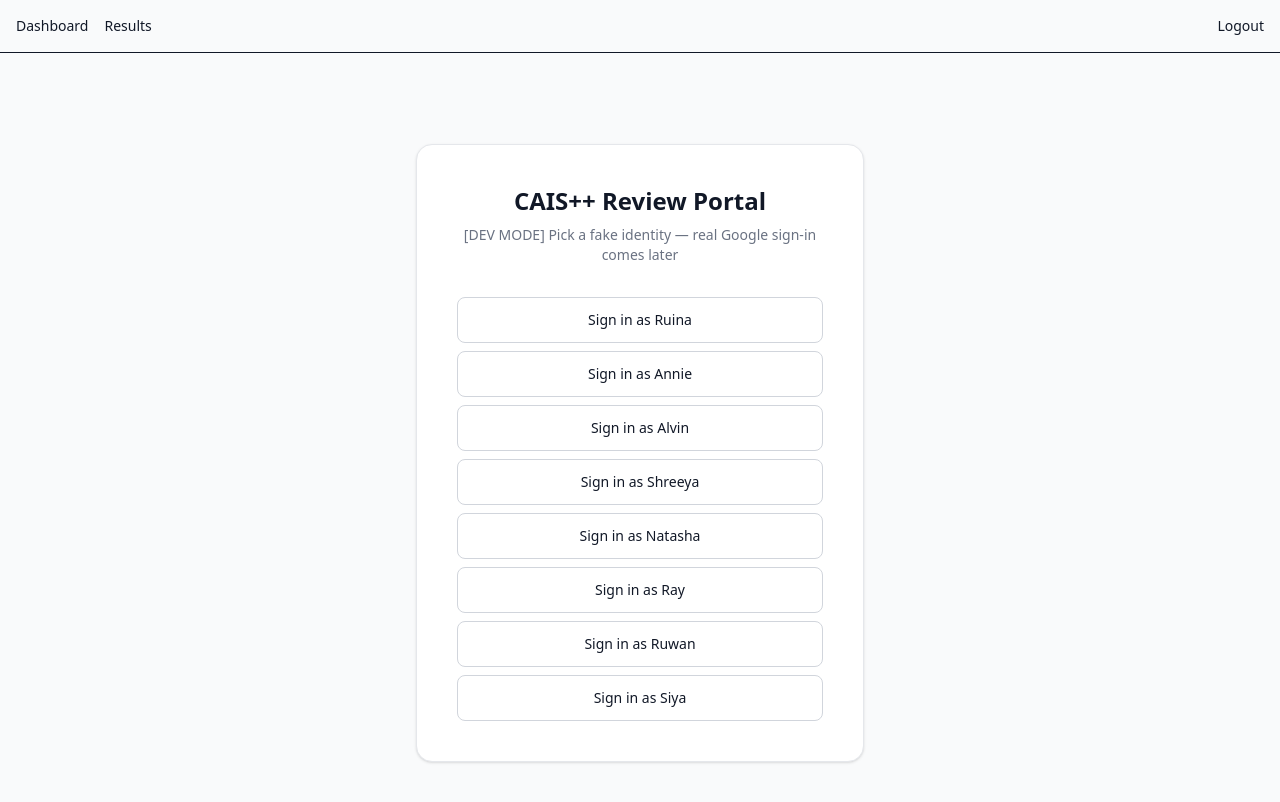
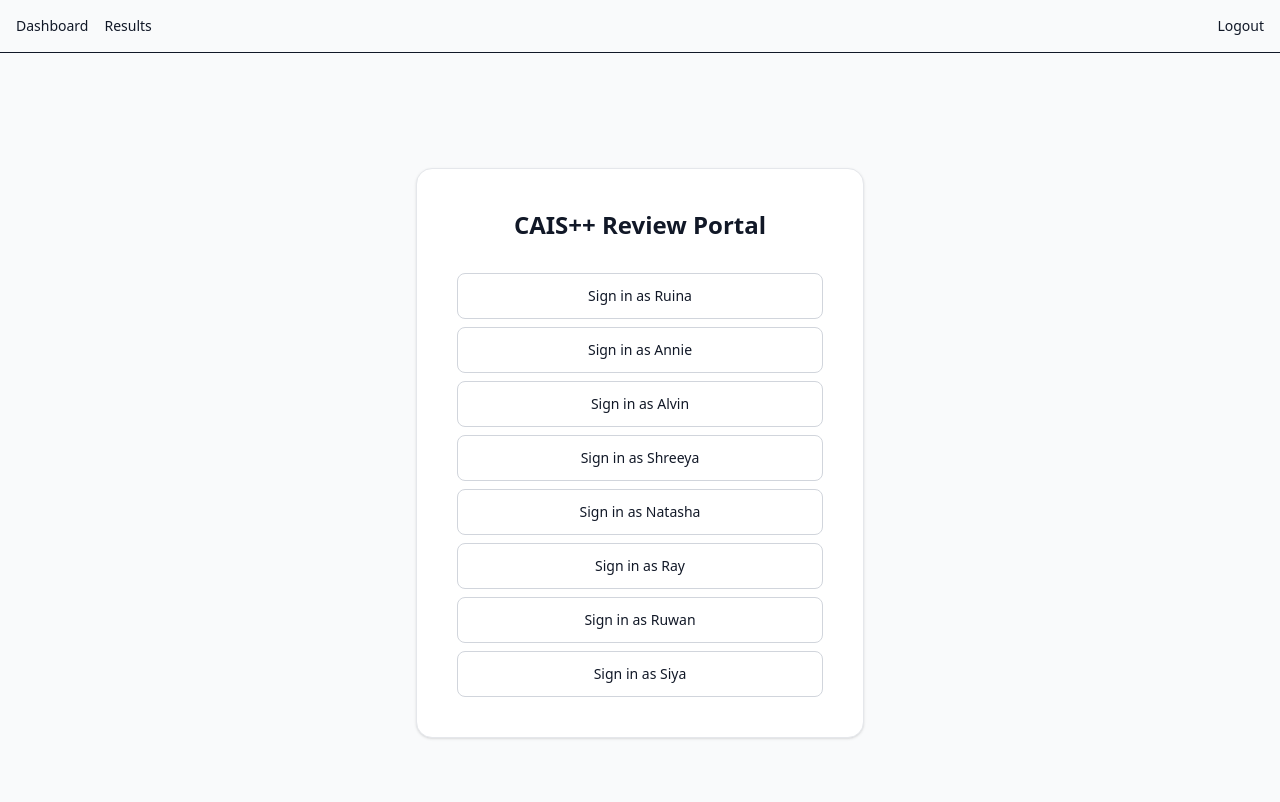
Before and after one commit to notrlyrainy/cais-application-review, a Next.js app: page /login in a window 1280 px wide. Shown: the top 802 px of the page. Built offline with nearby package versions, Linux system fonts and the light colour scheme.

Commit message:
fix production build and clean up login

```diff
--- a/app/dashboard/page.tsx
+++ b/app/dashboard/page.tsx
@@ -1,6 +1,6 @@
 "use client";
 
-import { useEffect, useState } from "react";
+import { Suspense, useEffect, useState } from "react";
 import {
   Application,
   Assignment,
@@ -19,7 +19,7 @@ type Item = {
 
 const ADMIN_EMAIL = "anniegao@usc.edu";
 
-export default function Dashboard() {
+function DashboardContent() {
   const searchParams = useSearchParams();
 
   const initialFilter =
@@ -35,6 +35,7 @@ export default function Dashboard() {
       : searchParams.get("reviewFilter") === "reviewed"
         ? "reviewed"
         : "all";
+
   const [items, setItems] = useState<Item[]>([]);
   const [loading, setLoading] = useState(true);
 
@@ -415,3 +416,11 @@ export default function Dashboard() {
     </div>
   );
 }
+
+export default function Dashboard() {
+  return (
+    <Suspense fallback={<p className="p-8">Loading...</p>}>
+      <DashboardContent />
+    </Suspense>
+  );
+}
--- a/app/login/page.tsx
+++ b/app/login/page.tsx
@@ -1,4 +1,5 @@
 "use client";
+
 import { useRouter } from "next/navigation";
 import { REVIEWERS } from "@/config/reviewers";
 
@@ -11,16 +12,17 @@ export default function LoginPage() {
       headers: { "Content-Type": "application/json" },
       body: JSON.stringify({ email }),
     });
+
     router.push("/dashboard");
   }
 
   return (
     <div className="min-h-screen flex items-center justify-center bg-background">
       <div className="bg-white dark:bg-gray-800 rounded-2xl shadow-sm border border-gray-200 dark:border-gray-700 p-10 w-full max-w-md text-center">
-        <h1 className="text-2xl font-bold mb-2">CAIS++ Review Portal</h1>
-        <p className="text-sm text-gray-500 dark:text-gray-400 mb-8">
-          [DEV MODE] Pick a fake identity — real Google sign-in comes later
-        </p>
+        <h1 className="text-2xl font-bold mb-8">
+          CAIS++ Review Portal
+        </h1>
+
         <div className="space-y-2">
           {REVIEWERS.map((r) => (
             <button
```
